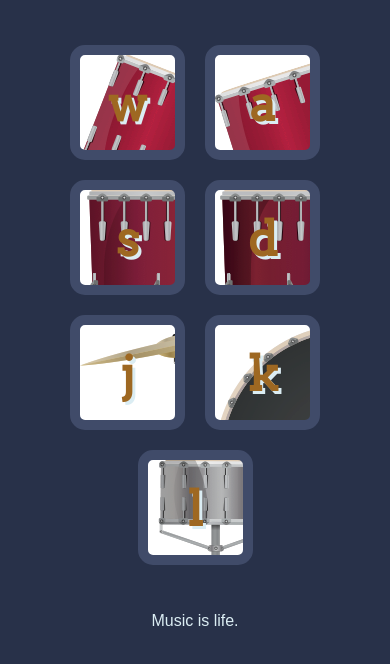
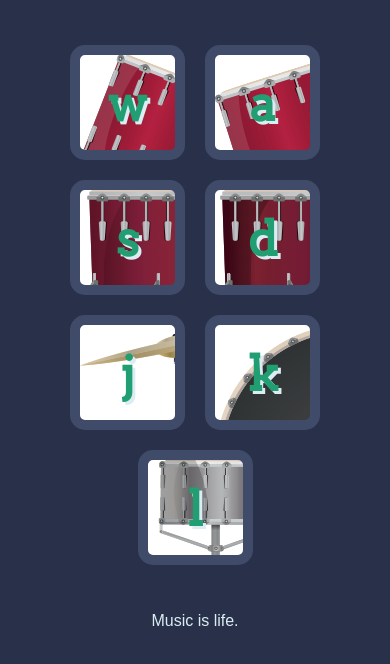
Before and after one commit to gargajit/drum_kit, a plain HTML site: page index.html in a window 390 px wide. Shown: the part 94-758 px from the top of the page. Drawn offline with Linux system fonts and the light colour scheme.

Commit message:
Update styles.css

```diff
--- a/styles.css
+++ b/styles.css
@@ -100,7 +100,7 @@ footer {
 
   .drum {
     font-size: 3rem;
-    color: #9e6822;
+    color: #229e73;
     text-shadow: 3px 3px #DBEDF3;
     width: 115px;
     height: 115px;
```
